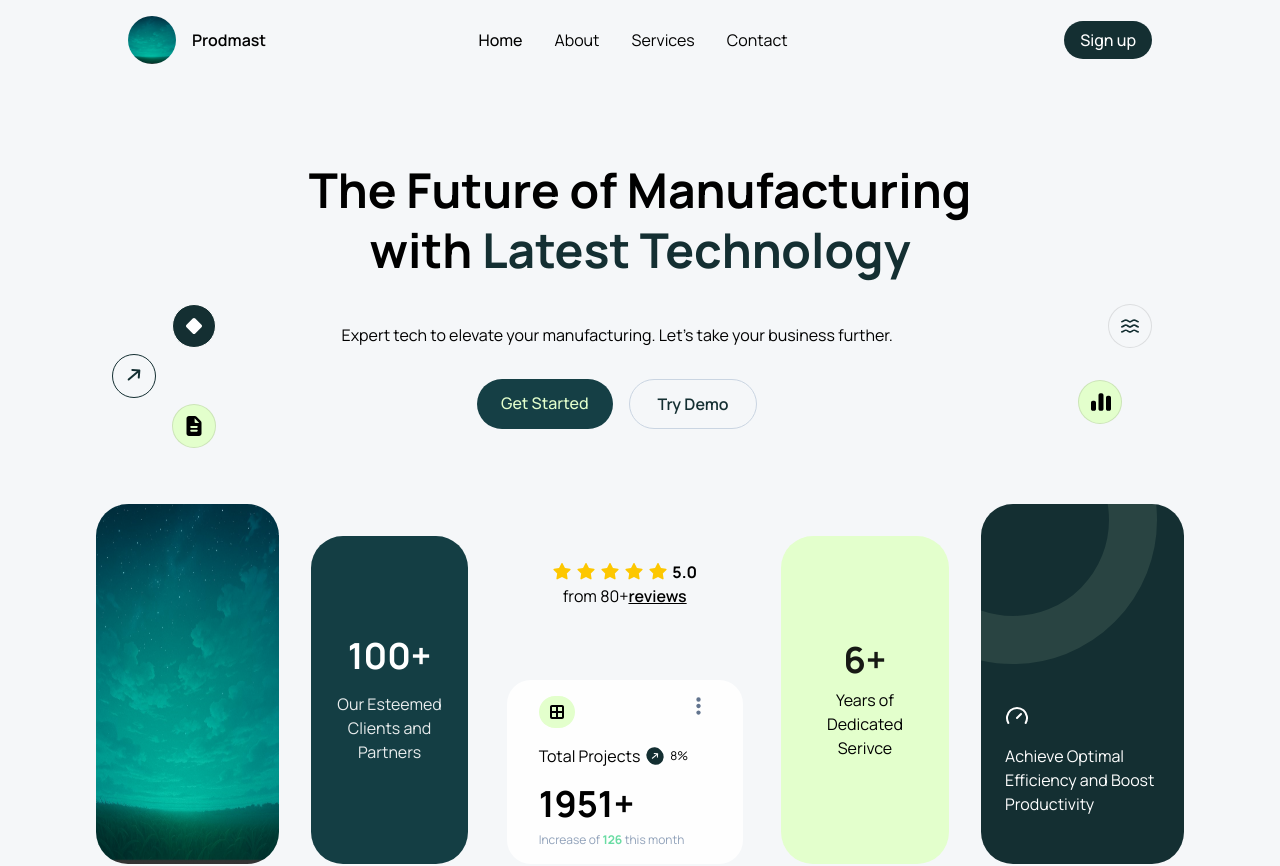
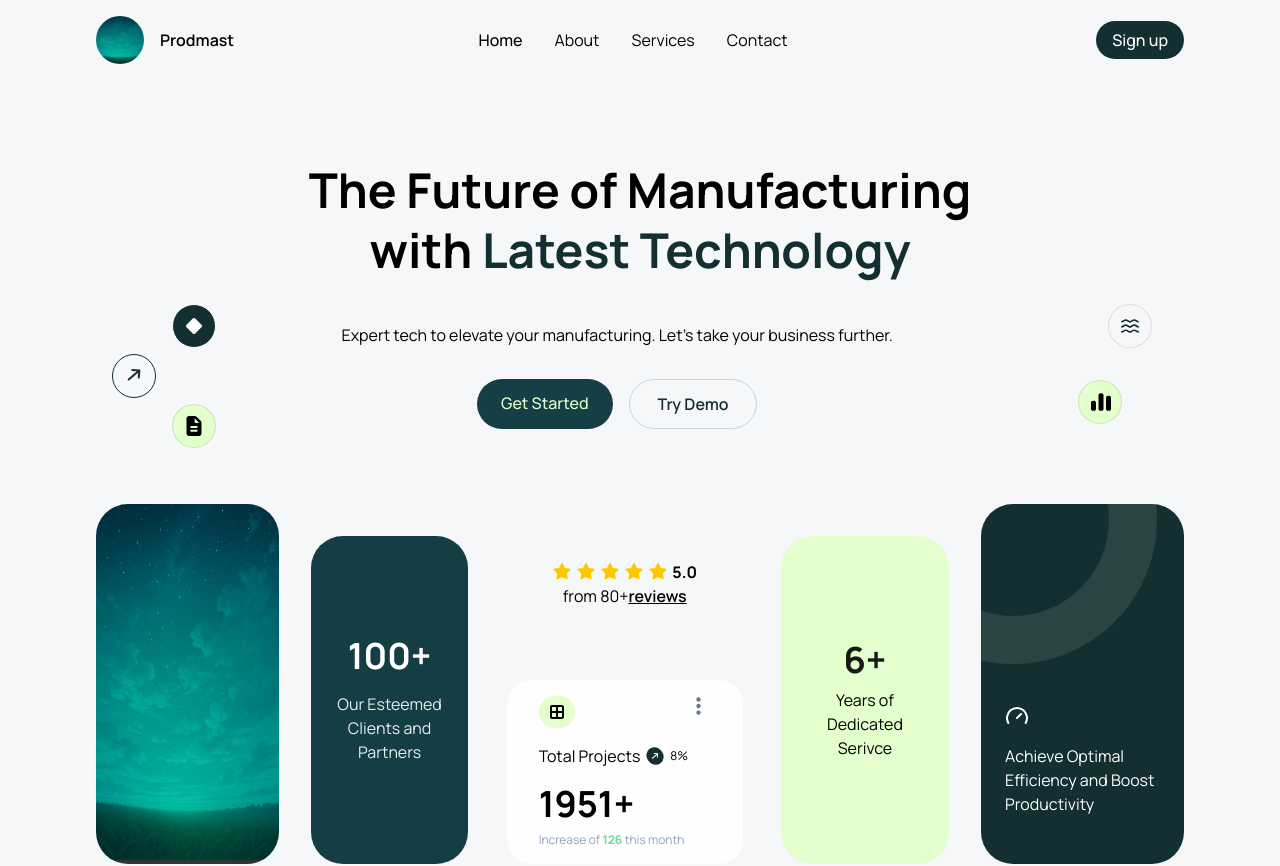
Before and after one commit to ammarr80/LANDINGPAGE-REMAKE, a React (Vite) app: page / in a window 1280 px wide. Shown: the top 866 px of the page. Built offline with nearby package versions, Linux system fonts and the light colour scheme; a web font is replaced by a local one.

Commit message:
Changed the width from 90% to 85%.

```diff
--- a/src/components/Header.jsx
+++ b/src/components/Header.jsx
@@ -2,7 +2,7 @@ import logo from "../assets/image.png";
 export default function Hero() {
     return (
         <>
-    <header className="bg-[#F5F7F9] max-w-[80%] py-4 mx-auto flex justify-between items-center py-2">
+    <header className="bg-[#F5F7F9] max-w-[85%] py-4 mx-auto flex justify-between items-center py-2">
         <div className="flex gap-4 items-center">
             <a href=""><img src={logo} alt="logo_img" className="w-12 h-12 rounded-full"/></a>
             <a href="" className="text-semibold">Prodmast</a>
```
